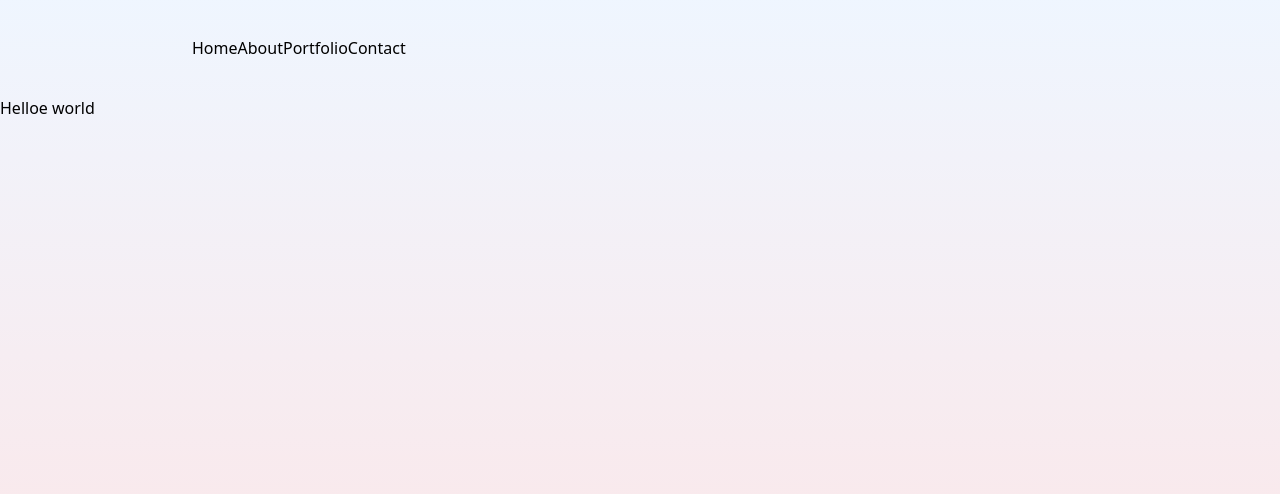
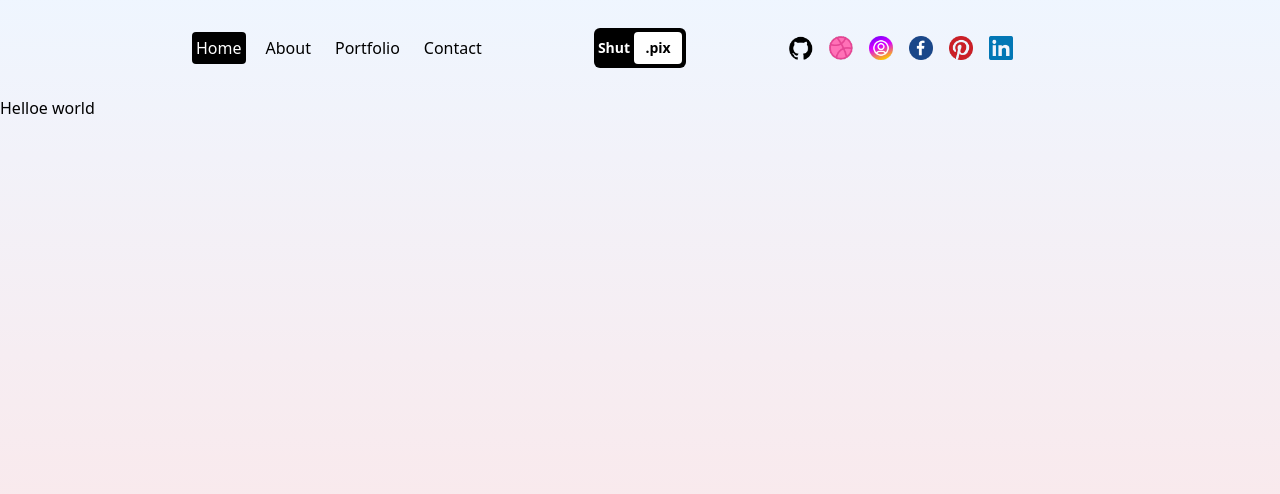
Before and after one commit to vishalmishradev/Portfolio, a Next.js app: page / in a window 1280 px wide. Shown: the top 494 px of the page. Built offline with nearby package versions, Linux system fonts and the light colour scheme.

Commit message:
made the page responsive

```diff
--- /dev/null
+++ b/src/components/navLink.jsx
@@ -0,0 +1,15 @@
+"use client"
+import React from 'react'
+import Link from 'next/link'
+import { usePathname } from 'next/navigation'
+
+const NavLink = ({ link }) => {
+    const pathName = usePathname();
+    console.log(pathName);
+    return (
+        <Link className={`rounded p-1 ${pathName ===link.url && "bg-black text-white"}`} href={link.url}>
+            {link.title}</Link>
+    );
+};
+
+export default NavLink;
--- a/src/components/navbar.jsx
+++ b/src/components/navbar.jsx
@@ -1,6 +1,8 @@
 "use client"
 import Link from 'next/link'
 import React, { useState } from 'react'
+import Image from 'next/image'
+import NavLink from './navLink'
 
 const links = [
   { url: "/", title: "Home" },
@@ -13,27 +15,48 @@
   const [open, setOpen] = useState(false);
 
   return (
-    <div className='h-full flex items-center justify-between px-4 sm:px-8 md:px-12 lg:px:12 xl:px-48'>
-      <div className='hidden md:flex '>
+    <div className='h-full flex items-center justify-between px-4 sm:px-8 md:px-12 lg:px-20 xl:px-48'>
+      <div className='hidden md:flex gap-4 w-1/3'>
         {
-          links.map(link=>(
-          <Link href={link.url}>{link.title}</Link>
+          links.map(link => (
+            <NavLink link={link} key={link.title} />
           ))
         }
       </div>
+      {/*Logo*/}
+      <div className='md:hidden lg:flex w-1/3 justify-center'>
+        <Link href="/"
+          className='text-sm bg-black rounded-md p-1 font-semibold flex items-center justify-center'>
+          <span className='text-white mr-1'>Shut</span>
+          <span className="w-12 h-8 rounded bg-white text-black flex items-center justify-center">.pix</span>
+        </Link>
+      </div>
+      {/*Links*/}
+      <div className='hidden md:flex gap-4 w-1/3'>
+        <Link href="#">
+          <Image src="/github.png" alt="" width={24} height={24} />
+        </Link>
+        <Link href="#">
+          <Image src="/dribbble.png" alt="" width={24} height={24} />
+        </Link>
+        <Link href="#">
+          <Image src="/instagram.png" alt="" width={24} height={24} />
+        </Link>
+        <Link href="#">
+          <Image src="/facebook.png" alt="" width={24} height={24} />
+        </Link>
+        <Link href="#">
+          <Image src="/pinterest.png" alt="" width={24} height={24} />
+        </Link>
+        <Link href="#">
+          <Image src="/linkedin.png" alt="" width={24} height={24} />
+        </Link>
 
-      {/*Logo*/}
-      <div className='md:hidden'>
-        <Link href="/"
-          className='text-sm bg-black rounded-md p-1 font-semibold flex item-center justify-center'>
-          <span className='text-white mr-1'>Shut</span>
-          <spnan className="w-12 h-8 rounded bg-white text-black flex item-center justify-center">.pix</spnan>
-        </Link>
       </div>
 
       {/*Responsive menu*/}
       <div className='md:hidden'>
-        <button className='w-10 h-8 flex  flex-col justify-between z-50 relative' onClick={(()=>setOpen(!open))}>
+        <button className='w-10 h-8 flex  flex-col justify-between z-50 relative' onClick={(() => setOpen(!open))}>
           <div className='w-10 h-1 bg-white rounded'></div>
           <div className='w-10 h-1 bg-white rounded'></div>
           <div className='w-10 h-1 bg-white rounded'></div>
```
